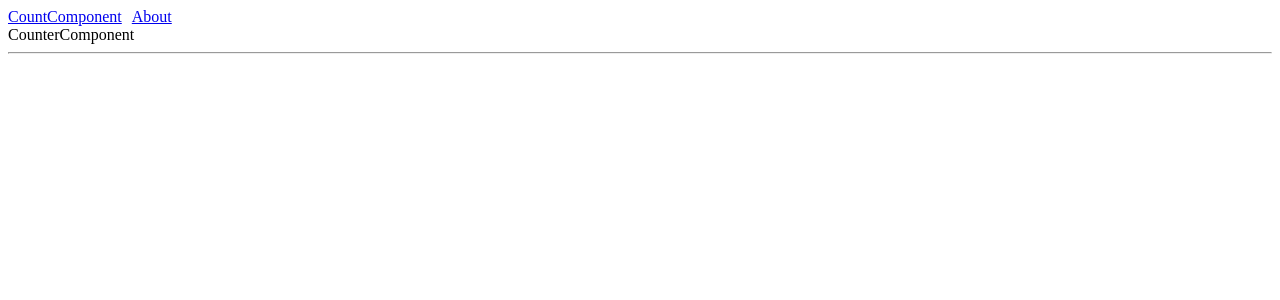
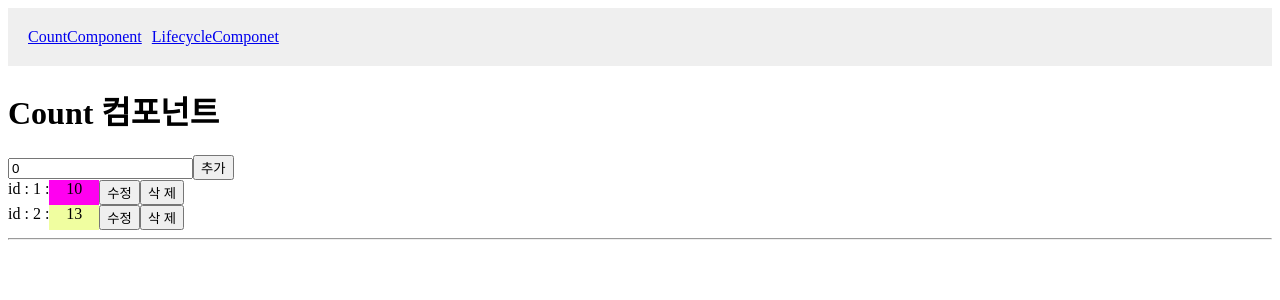
Before and after one commit to hansei-it/app2025_state_countlist, a React (Create React App) app: page / in a window 1280 px wide. Shown: the top 300 px of the page. Built offline with nearby package versions, Linux system fonts and the light colour scheme.

Commit message:
[add] CountComponent와 LifecycleComponent로 라우팅하도록 구분

```diff
--- a/src/App.js
+++ b/src/App.js
@@ -1,6 +1,6 @@
 import {useRef, useReducer} from 'react';
 import CountComponent from './CounterComponent'
-import Lifecycle from './Lifecycle/LifecycleApp';
+import LifecycleComponet from './Lifecycle/LifecycleApp';
 import {Link, Routes, Route} from 'react-router-dom';
 import CounterComponent from './CounterComponent';
 
@@ -38,15 +38,18 @@ function App() {
   }
   return (
   <div>
-    <nav >
+    <nav style={{backgroundColor:'#Efefef', padding:20} }>
       <Link to="/" style={{ marginRight: 10 }}>CountComponent</Link>
-      <Link to="/lifecycle">About</Link>
+      <Link to="/lifecycle">LifecycleComponet</Link>
     </nav>
+
     <Routes>
-      <Route path="/" element={<div> CounterComponent </div>} />
-      <Route path="/lifecycle" element={<div> LifeCycle </div>}/>
+      <Route path="/" element={<CounterComponent countState={countState} onAddList={onAddList}
+        onUpdateList={onUpdateList} onRemoveList={onRemoveList}/>} />
+      <Route path="/lifecycle" element={<LifecycleComponet/>}/>
     </Routes>
     <hr/>
+
   </div>
    );
 }
--- a/src/Lifecycle/LifecycleApp.js
+++ b/src/Lifecycle/LifecycleApp.js
@@ -5,6 +5,7 @@ function LifecycleApp() {
   const [showComponent, setShowComponent] = useState(true);
   return (
     <div>
+      <h1> LifeComponent </h1>
       <div>
         <button onClick={()=>{setShowComponent(true)}}>보이기</button>
         <button onClick={()=>{setShowComponent(false)}}>감추기</button>
```
